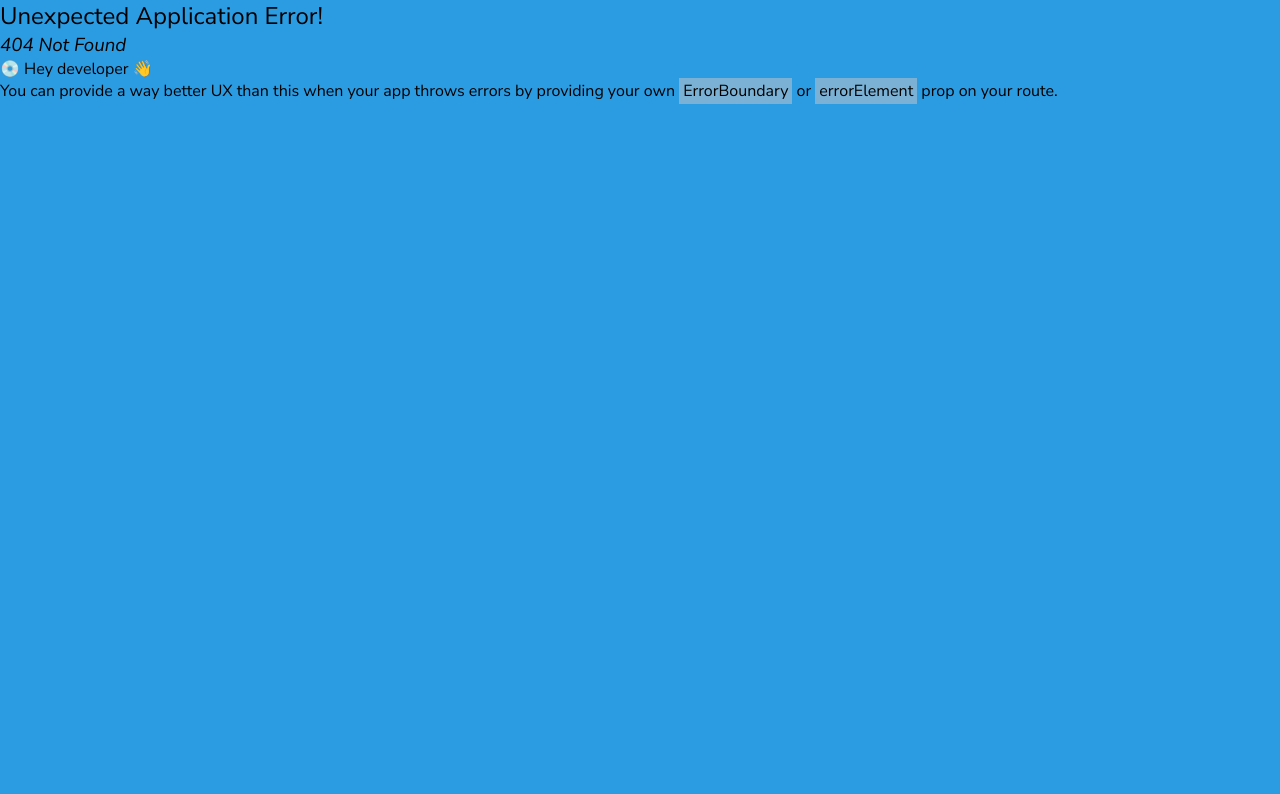
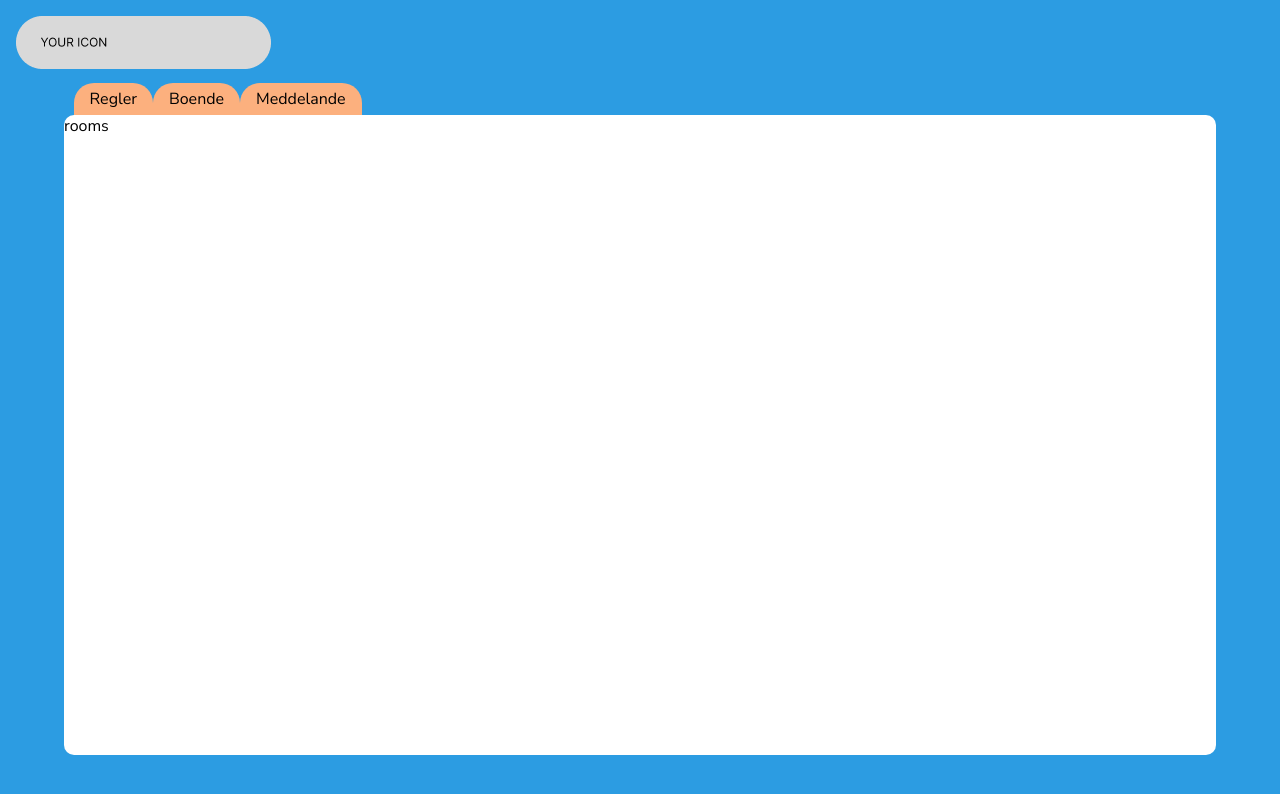
Before and after one commit to Chokladglasyr/LaundryBooking, a React (Vite) app in the folder frontend/: page /admin/rooms in a window 1280 px wide. Before the commit this address had no page. Shown: the top 794 px of the page. Built offline with nearby package versions, Linux system fonts and the light colour scheme.

Commit message:
feat: nav for admin

```diff
--- a/frontend/src/App.css
+++ b/frontend/src/App.css
@@ -1,5 +1,6 @@
 @import './css/home.css';
 @import './css/booking.css';
+@import './css/admin.css';
 :root {
   --primary-grey-color: #C8C6D7;
   --primary-red-color: #FD1212;
@@ -62,6 +63,6 @@ form {
 #login {
   background-color: var(--primary-green-color);
 }
-#nav-admin, .primary-btn-booking{
+#btn-admin, .primary-btn-booking{
   background-color: var(--secondary-purple-color);
 }
--- a/frontend/src/components/AdminHome.tsx
+++ b/frontend/src/components/AdminHome.tsx
@@ -1,9 +1,40 @@
+import { Link, Outlet, useLocation } from "react-router-dom";
+import CompanyLogo from "./CompanyLogo";
+import { useEffect, useState } from "react";
+import AdminMsg from "./AdminMsg";
+
 function Admin() {
-
-    return (
-        <>
-        <div>hej</div>
-        </>
-    )
+    const location = useLocation()
+  const [pathName, setPathName] = useState(location.pathname);
+  const destinations = [
+    { name: "Regler", path: "rules" },
+    { name: "Boende", path: "users" },
+    { name: "Tvättstugor", path: "rooms" }
+  ];
+  useEffect(() => {
+    setPathName(location.pathname.replace('/admin/', ''))
+  }, [location])
+  console.log(pathName)
+  return (
+    <>
+      <CompanyLogo />
+      <div className="landing">
+        <nav id="nav-admin">
+          {destinations.map((d) =>
+            pathName === d.path ? (
+              ""
+            ) : (
+              <Link key={d.path} to={`${d.path}`}>
+                {d.name}
+              </Link>
+            )
+          )}
+          {location.pathname != '/admin' && <Link to={'/admin'}>Meddelande</Link>}
+        </nav>
+        {location.pathname === '/admin' && <AdminMsg />}
+        <Outlet />
+      </div>
+    </>
+  );
 }
-export default Admin
+export default Admin;
--- /dev/null
+++ b/frontend/src/components/AdminMsg.tsx
@@ -0,0 +1,8 @@
+function AdminMsg() {
+    return(
+        <>
+        <div>msg</div>
+        </>
+    )
+}
+export default AdminMsg
--- /dev/null
+++ b/frontend/src/components/AdminRooms.tsx
@@ -0,0 +1,8 @@
+function AdminRooms() {
+    return(
+        <>
+        <div>rooms</div>
+        </>
+    )
+}
+export default AdminRooms
--- /dev/null
+++ b/frontend/src/components/AdminRules.tsx
@@ -0,0 +1,8 @@
+function AdminRules() {
+    return(
+        <>
+        <div>hej</div>
+        </>
+    )
+}
+export default AdminRules
--- /dev/null
+++ b/frontend/src/components/AdminUsers.tsx
@@ -0,0 +1,8 @@
+function AdminUsers() {
+    return(
+        <>
+        <div>users</div>
+        </>
+    )
+}
+export default AdminUsers
--- /dev/null
+++ b/frontend/src/components/CompanyLogo.tsx
@@ -0,0 +1,10 @@
+import { Link } from "react-router-dom";
+import styrelseLogo from "../assets/forening.png";
+function CompanyLogo() {
+    return(
+        <>
+        <Link to={'/'}><img className="company-logo" src={styrelseLogo} alt="styrelsens logo" /></Link>
+        </>
+    )
+}
+export default CompanyLogo
--- a/frontend/src/components/Landing.tsx
+++ b/frontend/src/components/Landing.tsx
@@ -2,6 +2,7 @@ import { useState, type MouseEvent } from "react";
 import styrelseLogo from "../assets/forening.png";
 import Home from "./Home";
 import { Link, Outlet, useLocation, useNavigate } from "react-router-dom";
+import CompanyLogo from "./CompanyLogo";
 function Landing() {
   const [rules, setRules] = useState(false);
   const navigate = useNavigate();
@@ -19,8 +20,9 @@ function Landing() {
   const location = useLocation();
   return (
     <>
-      <Link to={'/'}><img className="company-logo" src={styrelseLogo} alt="styrelsens logo" /></Link>
-      <nav className={rules ? "nav-back" :"nav-rules"}>
+      {/* <Link to={'/'}><img className="company-logo" src={styrelseLogo} alt="styrelsens logo" /></Link> */}
+      <CompanyLogo />
+      <nav id="nav-landing" className={rules ? "nav-back" :"nav-rules"}>
         <Link onClick={goToRules} to={rules ? "navigate(-1)" : "rules"}>
           {rules ? "Tillbaka" : "Ordningsregler"}
         </Link>
--- a/frontend/src/components/Login.tsx
+++ b/frontend/src/components/Login.tsx
@@ -23,7 +23,7 @@ function Login() {
         <Link to={'/home'} className="primary-btn" id="login">
           LOGGA IN
         </Link>
-        {/* <button onClick={goToAdmin} className="primary-btn" id="nav-admin">
+        {/* <button onClick={goToAdmin} className="primary-btn" id="btn-admin">
           GÅ TILL ADMIN
         </button> */}
       </div>
--- /dev/null
+++ b/frontend/src/css/admin.css
@@ -0,0 +1,14 @@
+#nav-admin {
+  position: absolute;
+  top: 88px;
+  left: 5%;
+  margin-left: 0.6rem;
+  a {
+    width: fit-content;
+    border-radius: 20px 20px 0 0;
+    padding: 5px 1rem;
+    text-decoration: none;
+    color: #000;
+    background-color: var(--primary-beige-color);
+  }
+}
--- a/frontend/src/css/home.css
+++ b/frontend/src/css/home.css
@@ -16,7 +16,7 @@
   justify-content: center;
   align-items: center;
 }
-nav {
+#nav-landing {
   width: fit-content;
   border-radius: 20px 20px 0 0;
   margin-left: 2rem;
```
Also changed, not shown: frontend/src/main.tsx (+26 -1 lines).
